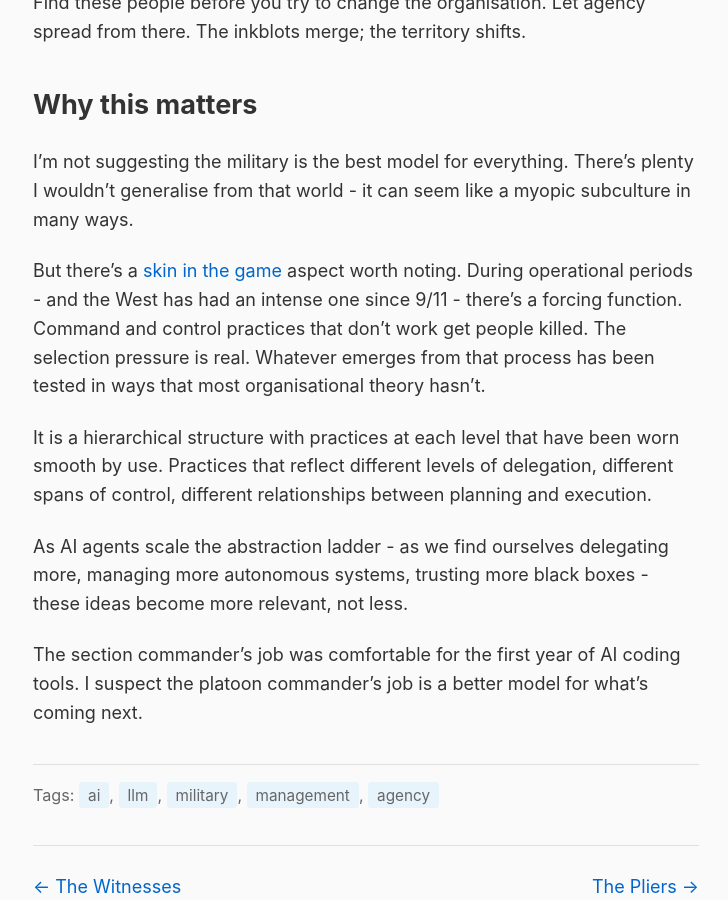
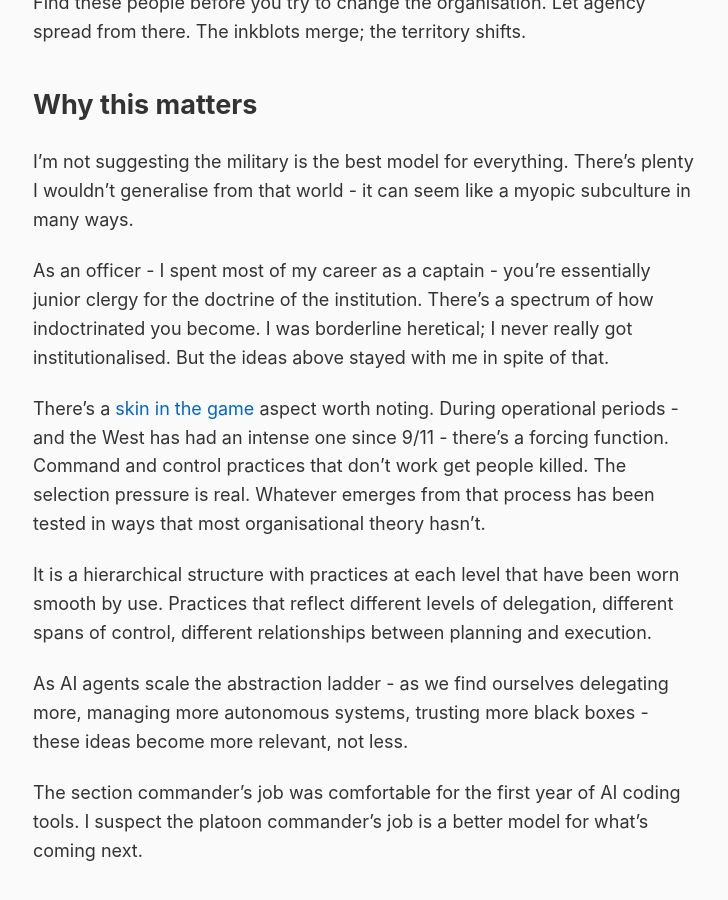
Before and after one commit to rob137/rob137.github.io, a Jekyll site: the page built from _posts/2026-01-03-first-contact.md, in a window 1280 px wide and 900 px high, scrolled down 2902 px. Shown: the whole window, without its empty margins (274-1002 px from the left). Built offline with Jekyll 4.4.1, drawn with Linux system fonts in a browser that asks for light colours.

Commit message:
Add personal note: borderline heretical, but ideas stayed anyway
Captain as junior clergy for doctrine, spectrum of indoctrination,
never really got institutionalised - but these concepts stuck regardless.

🤖 Generated with [Claude Code](https://claude.com/claude-code)

Co-Authored-By: Claude Opus 4.5 <noreply@anthropic.com>

```diff
--- a/_posts/2026-01-03-first-contact.md
+++ b/_posts/2026-01-03-first-contact.md
@@ -60,7 +60,9 @@ Find these people before you try to change the organisation. Let agency spread f
 
 I'm not suggesting the military is the best model for everything. There's plenty I wouldn't generalise from that world - it can seem like a myopic subculture in many ways.
 
-But there's a [skin in the game](https://en.wikipedia.org/wiki/Skin_in_the_Game_(book)) aspect worth noting. During operational periods - and the West has had an intense one since 9/11 - there's a forcing function. Command and control practices that don't work get people killed. The selection pressure is real. Whatever emerges from that process has been tested in ways that most organisational theory hasn't.
+As an officer - I spent most of my career as a captain - you're essentially junior clergy for the doctrine of the institution. There's a spectrum of how indoctrinated you become. I was borderline heretical; I never really got institutionalised. But the ideas above stayed with me in spite of that.
+
+There's a [skin in the game](https://en.wikipedia.org/wiki/Skin_in_the_Game_(book)) aspect worth noting. During operational periods - and the West has had an intense one since 9/11 - there's a forcing function. Command and control practices that don't work get people killed. The selection pressure is real. Whatever emerges from that process has been tested in ways that most organisational theory hasn't.
 
 It is a hierarchical structure with practices at each level that have been worn smooth by use. Practices that reflect different levels of delegation, different spans of control, different relationships between planning and execution.
 
```
